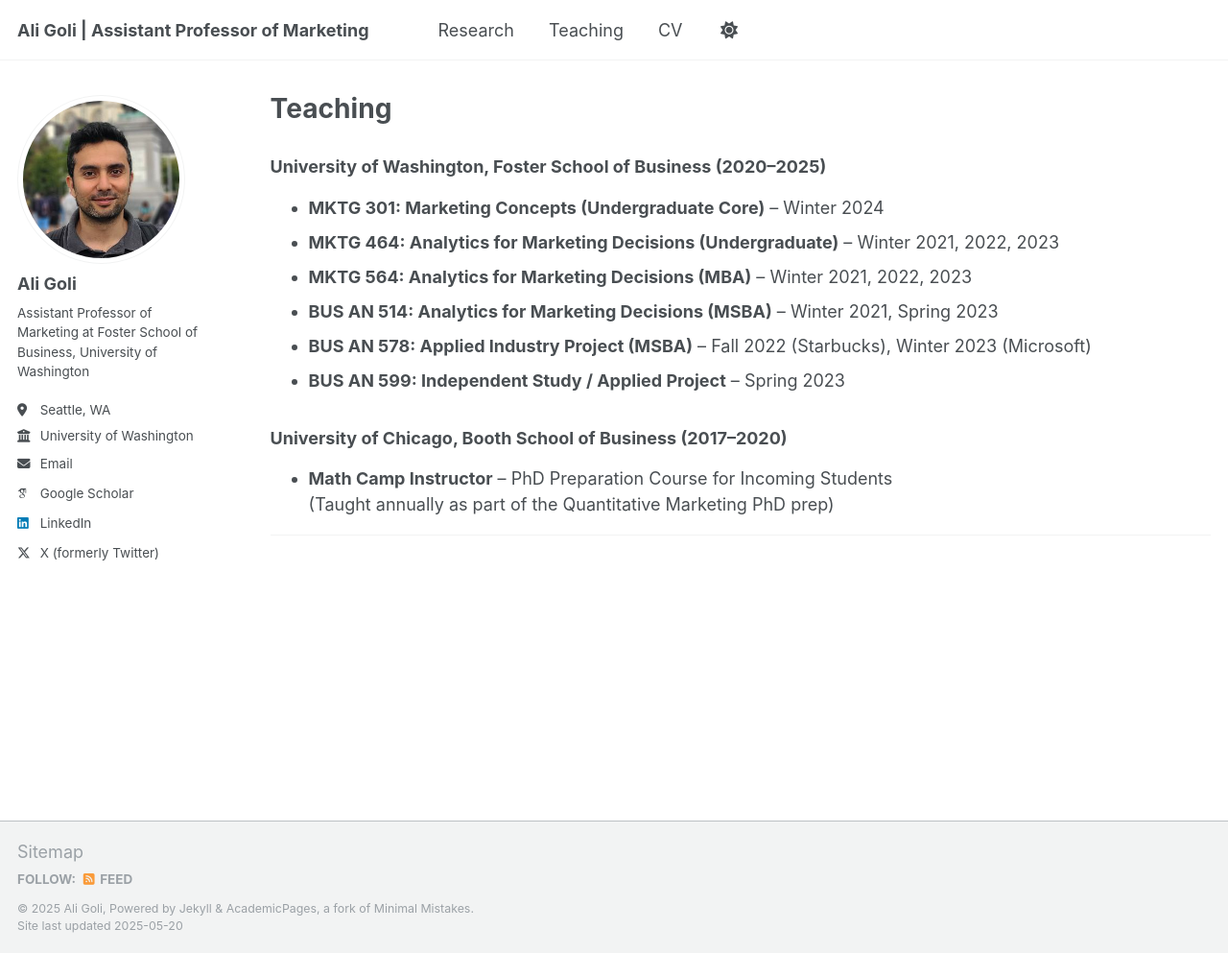
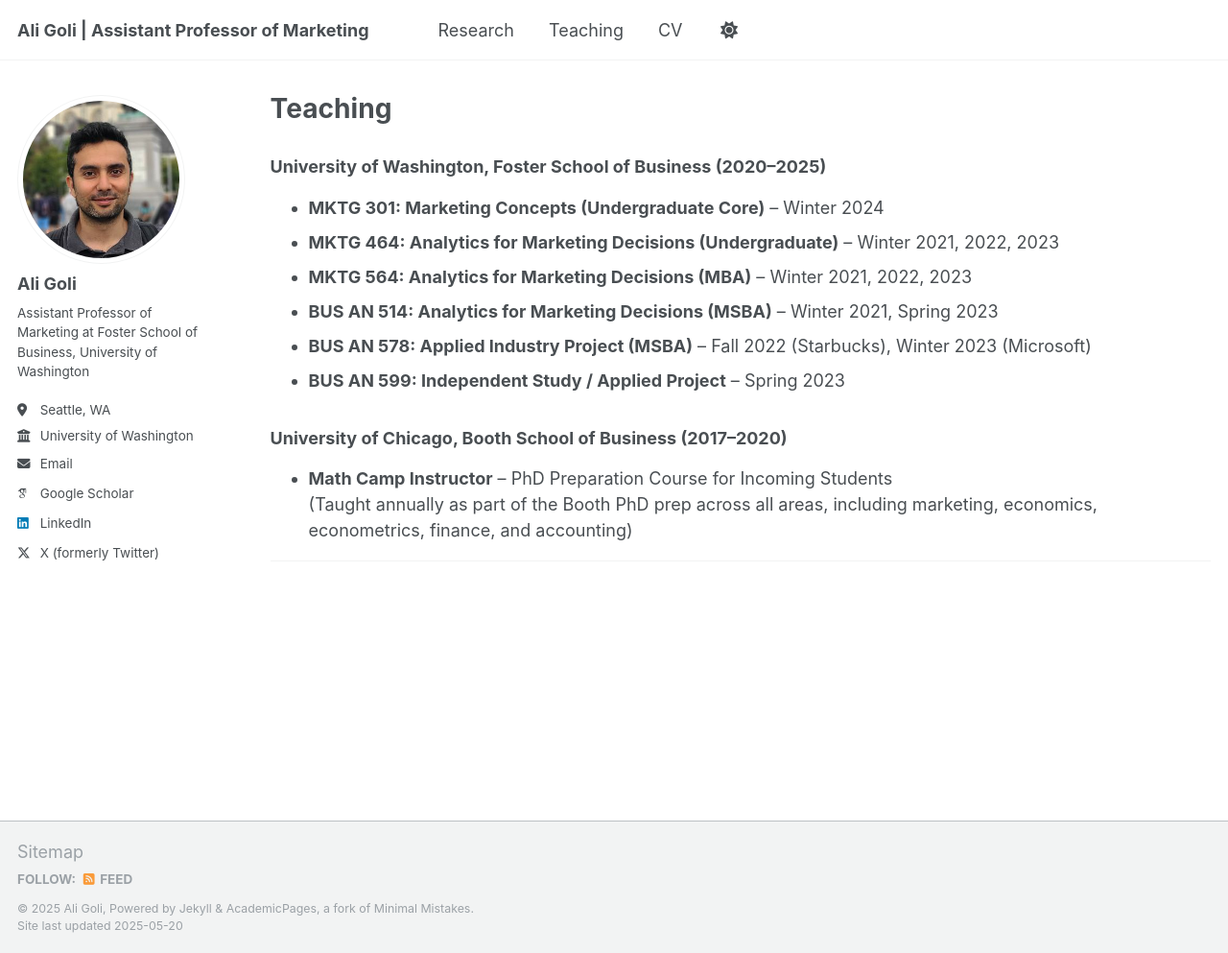
Before and after one commit to golialii/golialii.github.io, a Jekyll site: the page built from _pages/teaching.md, in a window 1280 px wide and 993 px high. Shown: the whole window at 96% size. Built offline with Jekyll 4.4.1, drawn with Linux system fonts in a browser that asks for light colours; some web fonts are replaced.

Commit message:
Update teaching.md

```diff
--- a/_pages/teaching.md
+++ b/_pages/teaching.md
@@ -17,6 +17,6 @@ author_profile: true
 ### University of Chicago, Booth School of Business (2017–2020)
 
 - **Math Camp Instructor** – PhD Preparation Course for Incoming Students
-  (Taught annually as part of the Quantitative Marketing PhD prep)
+  (Taught annually as part of the Booth PhD prep across all areas, including marketing, economics, econometrics, finance, and accounting)
 
 ---
```
